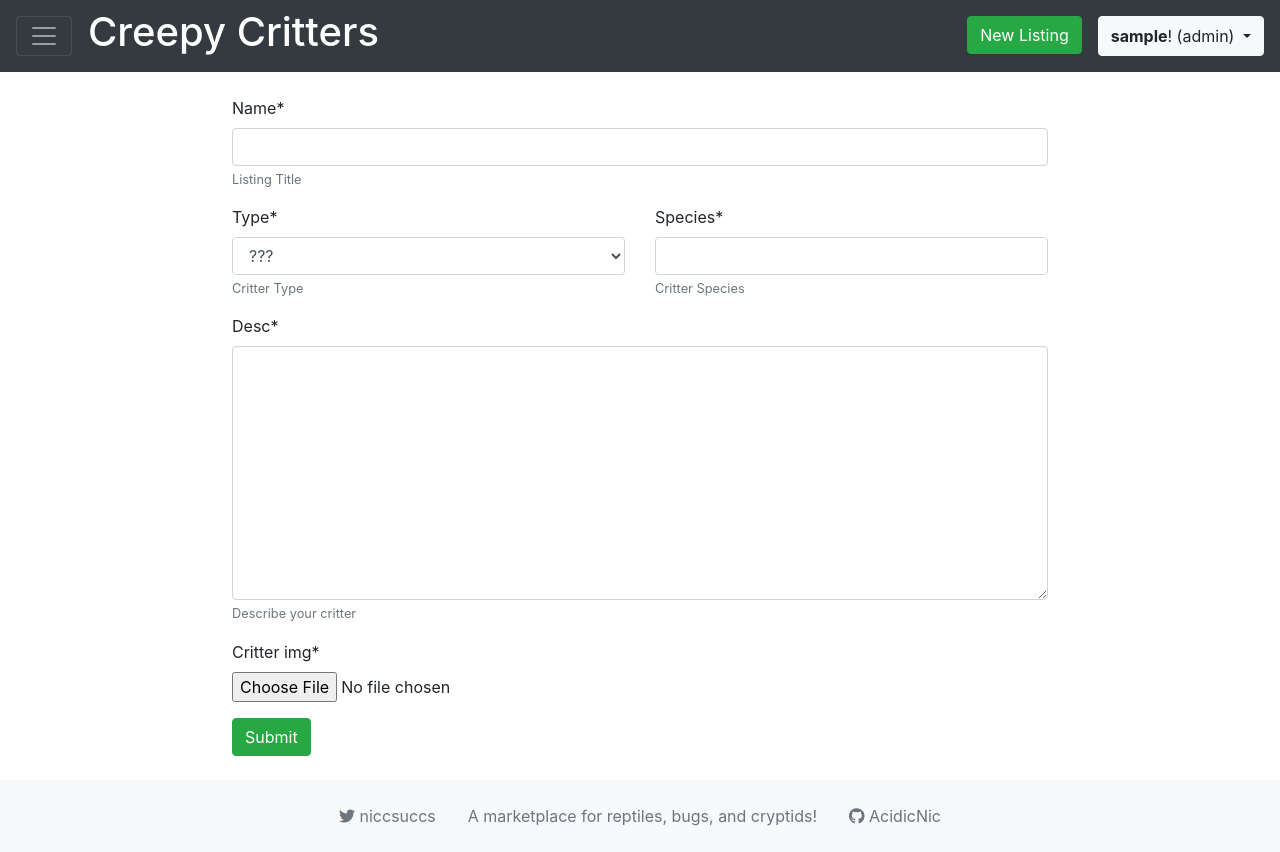
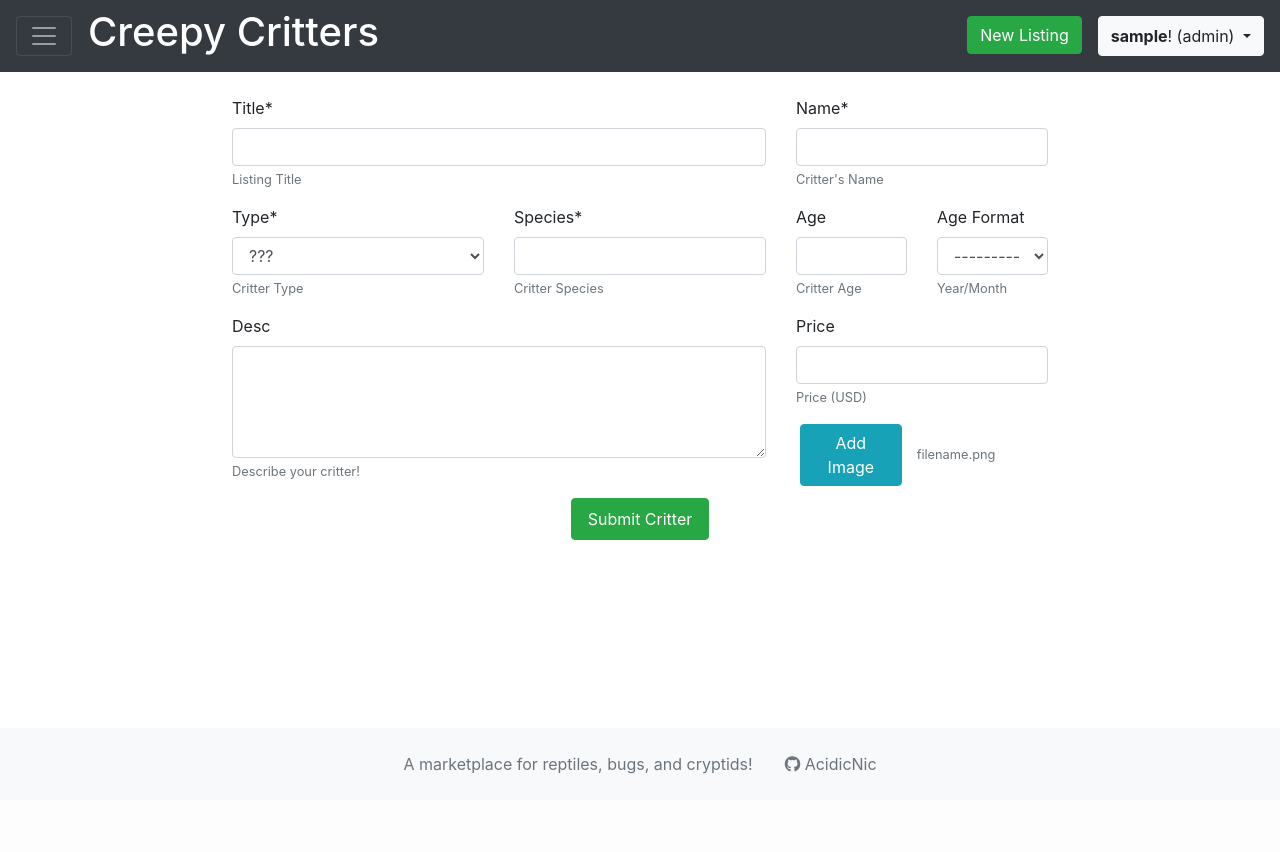
Before and after one commit to AcidicNic/CreepyCritters, a Django app: page /addListing/ in a window 1280 px wide. After the commit the page ends 774 px from the top, so only its background shows below. Run offline with Django 3.2, Linux system fonts and the light colour scheme; the visitor is signed in with stand-in values (Sample User, id 1); some libraries are stand-ins or nearby versions.

Commit message:
prettier forms!

```diff
--- a/CreepyCrittersMain/settings.py
+++ b/CreepyCrittersMain/settings.py
@@ -153,6 +153,7 @@ def get_critter_types(critter_urls):
     return critter_types
 
 
-LISTING_TITLE_LENGTH = 32
+LISTING_TITLE_LENGTH = 36
+CRITTER_NAME_LENGTH = 16
 CRITTER_TYPE_URLS = ['all', 'cryptid', 'reptile', 'amphibian', 'insect', 'spider']
 CRITTER_TYPES = get_critter_types(CRITTER_TYPE_URLS)
--- a/market/forms.py
+++ b/market/forms.py
@@ -5,4 +5,4 @@ from .models import Listing
 class CritterForm(ModelForm):
     class Meta:
         model = Listing
-        fields = ['name', 'desc', 'type', 'species', 'critter_img']
+        fields = ['name', 'title', 'type', 'species', 'age', 'age_Format', 'price', 'desc', 'critter_img']
--- a/market/urls.py
+++ b/market/urls.py
@@ -1,23 +1,27 @@
 from django.urls import path
-from .views import CritterListView, CritterDetailView, AddCritter, DeleteCritter, profile
+from .views import CritterListView, CritterDetailView, AddCritter, UpdateListing, DeleteCritter, profile
 from django.conf import settings
 
 urlpatterns = [
-    # New Listing Form
-    path('addListing/', AddCritter.as_view(), name='createListing'),
+    # URLs for every critter type (defined in settings!)
+    path(r'critters/<str:type>', CritterListView.as_view(), name='critter_type'),
 
-    # URLs for every critter type (defined in settings!)
-    # path(r'bois/(?P<critterType>' + '|'.join(settings.CRITTER_TYPE_URLS) + ')/',
-    #      CritterListView.as_view(), name='list_critters'),
+    # Search for critters
+    path(r'critters/search/<str:type>', CritterListView.as_view(), name='critter_search'),
 
-    # URLs for every critter type (defined in settings!)
-    path('', CritterListView.as_view(), name='list_critters'),
+    # All Critters / Home Page
+    path('', CritterListView.as_view(), name='home'),
 
     # Display a single boi's listing
     path('boi/<str:slug>',
          CritterDetailView.as_view(), name='show_critter'),
-
+    # New Listing Form
+    path('addListing/', AddCritter.as_view(), name='createListing'),
+    # Update Listing Form
+    path('update/<str:slug>', UpdateListing.as_view(), name='update_critter'),
+    # Delete Listing
     path(r'delete/<pk>/', DeleteCritter.as_view(), name='delete_critter'),
 
+    # User Profile page!
     path(r'profile/<username>/', profile, name='profile')
 ]
--- a/market/views.py
+++ b/market/views.py
@@ -6,7 +6,7 @@ from django.urls import reverse, reverse_lazy
 from django.views.generic import CreateView
 from django.views.generic.list import ListView
 from django.views.generic.detail import DetailView
-from django.views.generic.edit import DeleteView
+from django.views.generic.edit import DeleteView, UpdateView
 
 from .forms import CritterForm
 from .models import Listing
@@ -41,10 +41,15 @@ class AddCritter(LoginRequiredMixin, CreateView):
     form_class = CritterForm
 
 
-class DeleteCritter(DeleteView):
+class DeleteCritter(LoginRequiredMixin, DeleteView):
     model = Listing
-    success_url = reverse_lazy('list_critters')
+    success_url = reverse_lazy('home')
     template_name = 'market/confirm_delete.html'
+
+
+class UpdateListing(LoginRequiredMixin, UpdateView):
+    model = Listing
+    form_class = CritterForm
 
 
 def profile(request, username):
--- a/static/base.css
+++ b/static/base.css
@@ -1,14 +1,49 @@
-.main_container {
+/* make links look pretty */
+.no_ul, .no_ul:hover, .no_ul:focus {
+    text-decoration: none;
+}
+/* Form File input */
+.hidden {
+    height: 0;
+    width: 0;
+    overflow: hidden;
+}
+.critter_img_btn:hover {
+    cursor: pointer;
+}
+#id_desc {
+    height: 7em;
+}
+div > p
+
+/* Image sizes! */
+.small-img {
+    max-width: 250px;
+    max-height: 250px;
+}
+.med-img {
+    max-width: 400px;
+    max-height: 400px;
+}
+
+/* base stuff */
+.content_wrapper {
     width: 85%;
     margin: 0 auto;
 }
 .title{
     user-select: none;
 }
-.no_ul, .no_ul:hover, .no_ul:focus {
-    text-decoration: none;
+
+/* Footer stuff */
+.footer {
+    position: absolute;
+    width: 100%
 }
-.small-img {
-    max-width: 250px;
-    max-height: 250px;
+html, body {
+   height: 100%;
+   width: 100%;
+   min-height: 100%;
+   padding: 0;
+   margin: 0;
 }
--- a/templates/base.html
+++ b/templates/base.html
@@ -1,14 +1,13 @@
 {% load static %}
 <!doctype html><html lang="en"><head>
     <meta charset="utf-8">
-    <!--  <meta name="viewport" content="width=device-width, initial-scale=1, shrink-to-fit=no">-->
     <script src="https://kit.fontawesome.com/e7c15fdb77.js" crossorigin="anonymous"></script>
     <link rel="stylesheet" href="https://stackpath.bootstrapcdn.com/bootstrap/4.3.1/css/bootstrap.min.css" crossorigin="anonymous">
     <link rel="stylesheet" href="{% static 'base.css' %}">
     <title>{% block title %}{% endblock %}</title>
 </head><body>
-
-    <!-- Collapsable Hamburger Navbar -->
+    <div class='main_container'>
+    {# Collapsable Hamburger Navbar#}
     <div class="pos-f-t sticky-top mb-4">
         <nav class="navbar navbar-dark bg-dark">
             <div class='d-flex justify-content-between w-100'>
@@ -20,11 +19,11 @@
                         </button>
                     </span>
 
-                    <!-- Heading -->
+                    {# Heading #}
                     <a class='h1 no_ul text-white ml-3 title' href='/'>Creepy Critters</a>
                 </div>
 
-                <!-- Buttons -->
+                {#Buttons#}
                 <div class="d-flex justify-content-end my-2">
                     {% if user.is_authenticated %}
                         <span>
@@ -36,8 +35,6 @@
                             </button>
                             <div class="dropdown-menu">
                                 <a class="dropdown-item" href="{% url 'profile' user %}">Profile</a>
-                                <a class="dropdown-item" href="{# url 'user_details' #}">Account Details</a>
-                                <a class="dropdown-item" href="{# url 'settings' #}">Settings</a>
                                 <div class="dropdown-divider"></div>
                                 <a class="dropdown-item" href="/accounts/logout" class="btn btn-danger ml-3">Log Out</a>
                             </div>
@@ -62,22 +59,36 @@
             </div>
         </div>
     </div>
-    <div class='main_container'>
+    <div class="content_wrapper">
         {% block content %}
         {% endblock %}
     </div>
+    </div>
 
 
-    <footer class="p-4 mt-4 bg-light text-center">
+    <footer class="sticky-bottom p-4 mt-4 bg-light text-center footer">
         <div class="d-flex justify-content-center">
-            <a class="no_ul text-muted mx-3" href="https://twitter.com/niccsuccs"><i class="fab fa-twitter"></i> niccsuccs</a>
             <span class="text-muted mx-3">A marketplace for reptiles, bugs, and cryptids!</span>
             <a class="no_ul text-muted mx-3" href="https://github.com/AcidicNic"><i class="fab fa-github"></i> AcidicNic</a>
         </div>
     </footer>
 
-    <!-- Bootstrap JS -->
+    {#Bootstrap JS#}
     <script src="https://code.jquery.com/jquery-3.4.1.slim.min.js" integrity="sha384-J6qa4849blE2+poT4WnyKhv5vZF5SrPo0iEjwBvKU7imGFAV0wwj1yYfoRSJoZ+n" crossorigin="anonymous"></script>
     <script src="https://cdn.jsdelivr.net/npm/popper.js@1.16.0/dist/umd/popper.min.js" integrity="sha384-Q6E9RHvbIyZFJoft+2mJbHaEWldlvI9IOYy5n3zV9zzTtmI3UksdQRVvoxMfooAo" crossorigin="anonymous"></script>
     <script src="https://stackpath.bootstrapcdn.com/bootstrap/4.4.1/js/bootstrap.min.js" integrity="sha384-wfSDF2E50Y2D1uUdj0O3uMBJnjuUD4Ih7YwaYd1iqfktj0Uod8GCExl3Og8ifwB6" crossorigin="anonymous"></script>
+    <script>
+        $(function() {
+            var footer = $(".footer");
+            var windowHeight = $(window).height();
+            var contHeight = $(".main_container").height();
+            var footHeight = footer.height();
+            var testHeight = windowHeight - footHeight;
+
+            if (contHeight < testHeight) {
+                footer.css("bottom", "0");
+                footer.css("left", "0");
+             }
+        });
+    </script>
 </body></html>
--- a/templates/market/list_critters.html
+++ b/templates/market/list_critters.html
@@ -1,4 +1,6 @@
 {% extends 'base.html' %}
+
+{% block title %}{% endblock %}
 
 {% block content %}
     <div class="mb-4 mx-auto">
@@ -22,7 +24,8 @@
                         </div>
                     </div>
                     <div class="card-footer">
-                                <small class="text-muted">Last updated {{ critter.modified|date:"SHORT_DATETIME_FORMAT" }} by <b>{{ critter.created_by.username }}</b></small>
+                        <small class="text-muted">Last updated {{ critter.modified|date:"SHORT_DATETIME_FORMAT" }} by
+                            <a href="/profile/{{ critter.created_by.username }}"><b>{{ critter.created_by.username }}</b></a></small>
                     </div>
                 </div>
             {% endfor %}
--- a/templates/market/listing_form.html
+++ b/templates/market/listing_form.html
@@ -1,24 +1,63 @@
 {% extends 'base.html' %}
 {% load crispy_forms_tags %}
 
+{% block title %}{% endblock %}
+
 {% block content %}
-    <div class='w-75 m-auto'>
+    <div class='w-75 mx-auto my-4'>
         <form action="{% url 'createListing' %}" method = "post" enctype="multipart/form-data">
             {% csrf_token %}
-            <div class="m-auto">
-                {{ form.name|as_crispy_field }}
+            <div class="row">
+                <div class="col-8">
+                    {{ form.title|as_crispy_field }}
+                </div>
+                <div class="col-4">
+                    {{ form.name|as_crispy_field }}
+                </div>
             </div>
             <div class="row">
-                <div class="col-6">
+                <div class="col-4">
                     {{ form.type|as_crispy_field }}
                 </div>
-                <div class="col-6">
+                <div class="col-4">
                     {{ form.species|as_crispy_field }}
                 </div>
+                <div class="col-2">
+                    {{ form.age|as_crispy_field }}
+                </div>
+                <div class="col-2">
+                    {{ form.age_Format|as_crispy_field }}
+                </div>
             </div>
-            {{ form.desc|as_crispy_field }}
-            {{ form.critter_img|as_crispy_field }}
-            <input type="submit" class="btn btn-success" value="Submit">
+            <div class="row">
+                <div class="col-8">
+                    {{ form.desc|as_crispy_field }}
+                </div>
+                <div class="col-4">
+                    <div class="">
+                        {{ form.price|as_crispy_field }}
+                    </div>
+                    <div class="row mx-1">
+                        <div class="btn btn-info critter_img_btn col-5" onclick="getFile()" onchange="updateFileText()">Add Image</div>
+                        <small class="my-auto text-muted col-7" id="file_upload_text">filename.png</small>
+                        {% include 'bootstrap4/layout/help_text_and_errors.html' %}
+                    </div>
+                </div>
+
+
+                    <input type="submit" class="btn btn-success mx-auto px-3 py-2" value="Submit Critter">
+
+            </div>
+            <div class="hidden"><input type="file" name="critter_img" accept="image/*" class="btn btn-secondary" id="id_critter_img" onchange="updateFileText()"/></div>
         </form>
     </div>
+
+    <script>
+        function getFile() {
+          document.getElementById("id_critter_img").click();
+        }
+        function updateFileText() {
+            document.getElementById("file_upload_text").innerHTML = document.getElementById("id_critter_img").files[0].name;
+        }
+    </script>
 {% endblock %}
```
Also changed, not shown: market/models.py (+20 -6 lines), requirements.txt (added, +7 -0 lines), templates/market/show_critter.html (+16 -9 lines), img/snake_VXJTeC1.png (added), market/migrations/0003_auto_20200303_2222.py (added), market/migrations/0004_auto_20200303_2223.py (added), market/migrations/0005_auto_20200303_2354.py (added). Lines whose indentation alone changed are shown as unchanged.
